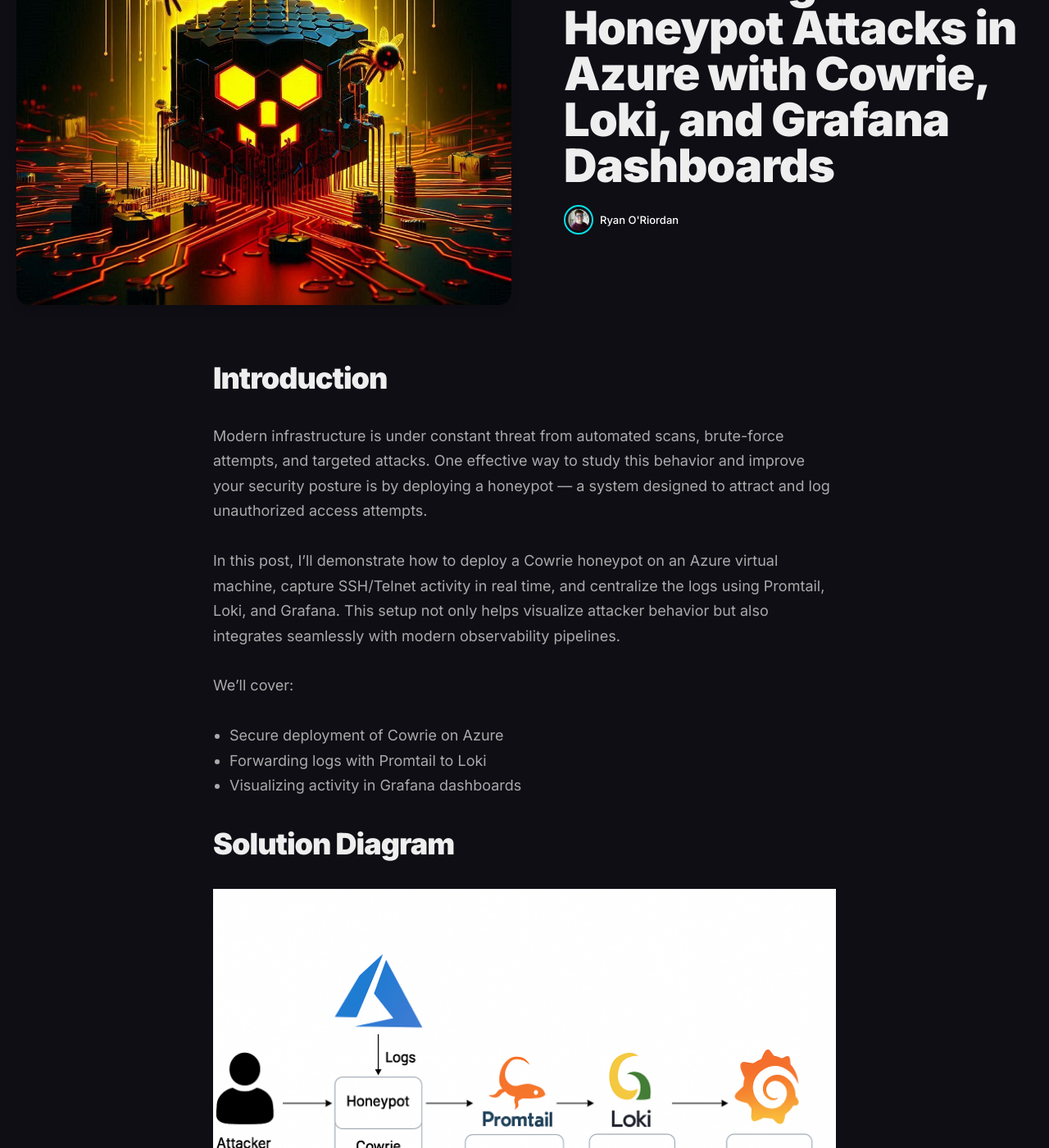
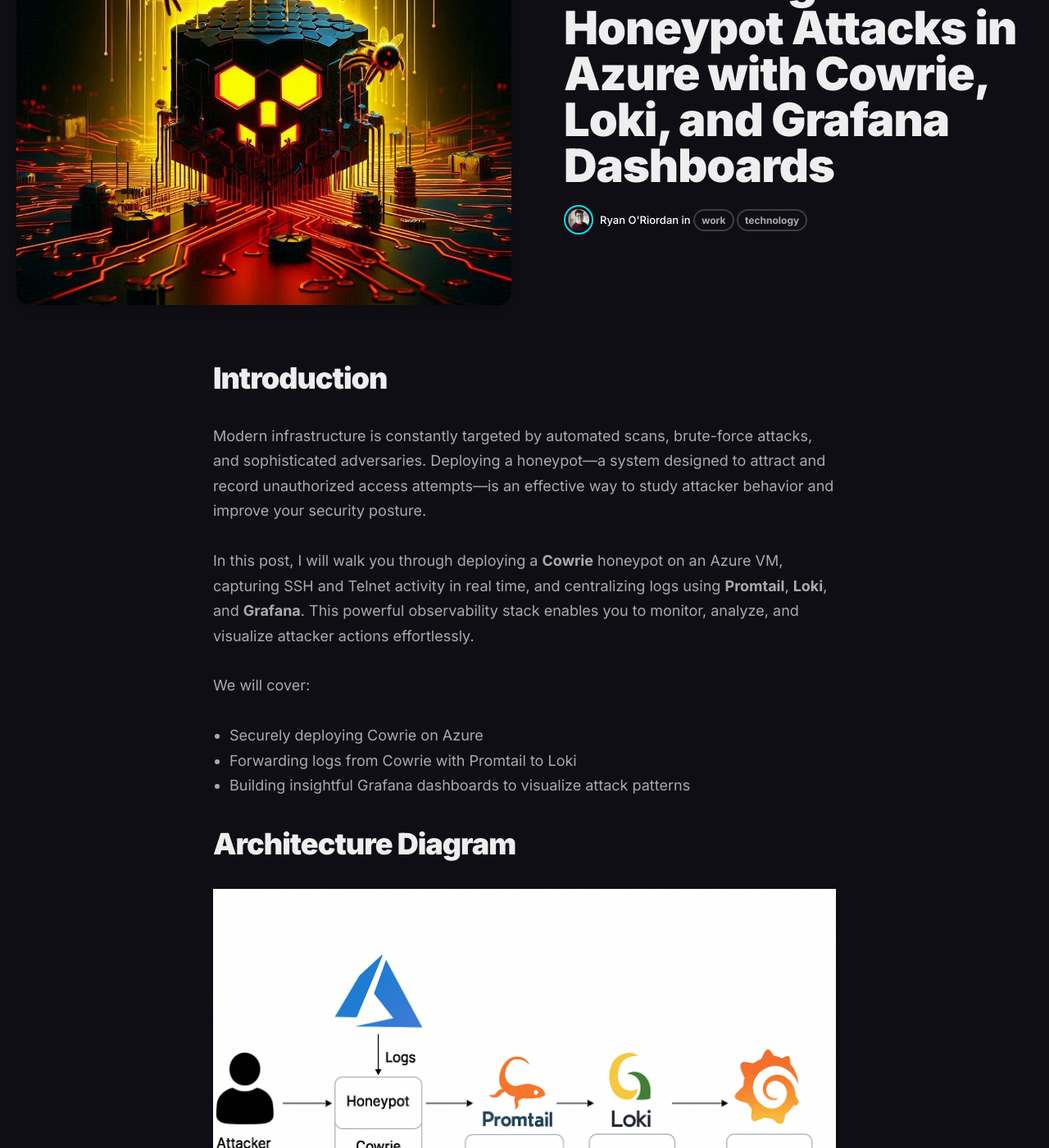
Before and after one commit to Riordz/Riordz.github.io, a Jekyll site: the page built from _posts/2025-07-18-Visualizing-Honeypot-Attacks-in-Azure-with-Cowrie,-Loki,-and-Grafana-Dashboards.markdown, in a window 1280 px wide and 1400 px high, scrolled down 322 px. Shown: the whole window at 82% size. Built offline with Jekyll 4.4.1, drawn with Linux system fonts in a browser that asks for light colours; nearby versions of some CDN libraries; comment, search, counter and statistics services are not loaded; some of the changed text lies outside the part shown.

Commit message:
Edits to Post Again

```diff
--- a/_posts/2025-07-18-Visualizing-Honeypot-Attacks-in-Azure-with-Cowrie,-Loki,-and-Grafana-Dashboards.markdown
+++ b/_posts/2025-07-18-Visualizing-Honeypot-Attacks-in-Azure-with-Cowrie,-Loki,-and-Grafana-Dashboards.markdown
@@ -1,40 +1,41 @@
 ---
 layout: post
-title:  Visualizing Honeypot Attacks in Azure with Cowrie, Loki, and Grafana Dashboards
-description: This post shows how to deploy a secure Cowrie SSH/Telnet honeypot on Azure with Promtail, Loki, and Grafana for log monitoring and analysis.
-date:   2025-07-18 21:01:35 +0300
-image:  '/images/post-1-image1.png'
+title: Visualizing Honeypot Attacks in Azure with Cowrie, Loki, and Grafana Dashboards
+description: A step-by-step guide to deploying a secure Cowrie SSH/Telnet honeypot on Azure, forwarding logs with Promtail and Loki, and visualizing attacker activity in Grafana.
+date: 2025-07-18 21:01:35 +0300
+image: '/images/post-1-image1.png'
+tags: [work, technology]
 ---
 
 # Introduction
 
-Modern infrastructure is under constant threat from automated scans, brute-force attempts, and targeted attacks. One effective way to study this behavior and improve your security posture is by deploying a honeypot — a system designed to attract and log unauthorized access attempts.
+Modern infrastructure is constantly targeted by automated scans, brute-force attacks, and sophisticated adversaries. Deploying a honeypot—a system designed to attract and record unauthorized access attempts—is an effective way to study attacker behavior and improve your security posture.
 
-In this post, I’ll demonstrate how to deploy a Cowrie honeypot on an Azure virtual machine, capture SSH/Telnet activity in real time, and centralize the logs using Promtail, Loki, and Grafana. This setup not only helps visualize attacker behavior but also integrates seamlessly with modern observability pipelines.
+In this post, I will walk you through deploying a **Cowrie** honeypot on an Azure VM, capturing SSH and Telnet activity in real time, and centralizing logs using **Promtail**, **Loki**, and **Grafana**. This powerful observability stack enables you to monitor, analyze, and visualize attacker actions effortlessly.
 
-We’ll cover:
+We will cover:
 
-* Secure deployment of Cowrie on Azure
-* Forwarding logs with Promtail to Loki
-* Visualizing activity in Grafana dashboards
+- Securely deploying Cowrie on Azure
+- Forwarding logs from Cowrie with Promtail to Loki
+- Building insightful Grafana dashboards to visualize attack patterns
 
-# Solution Diagram
+# Architecture Diagram
 
 ![post-1-image2.png]({{site.baseurl}}/images/post-1-image2.png)
-Diagram of Architecture
+*High-level architecture overview*
 
-# NSG Rules
+# Azure NSG Rules
 
-| Name                 | Indicators                 |
-| -------------------- | -------------------------- |
-| Allow\_SSH\_2222     | Port 2222 TCP, Source: Any |
-| Allow\_Telnet\_23    | Port 23 TCP, Source: Any   |
-| Allow\_Loki\_3100    | Port 3100 TCP, Source: Any |
-| Allow\_Grafana\_3000 | Port 3000 TCP, Source: Any |
+| Name                | Details                      |
+|---------------------|------------------------------|
+| Allow_SSH_2222      | TCP port 2222, Source: Any   |
+| Allow_Telnet_23     | TCP port 23, Source: Any     |
+| Allow_Loki_3100     | TCP port 3100, Source: Any   |
+| Allow_Grafana_3000  | TCP port 3000, Source: Any   |
 
 # Install Dependencies
 
-Update system and install prerequisites
+Update your system and install required packages:
 {% highlight bash %}
 sudo apt update && sudo apt upgrade -y
 sudo apt install -y python3 python3-venv python3-pip git curl wget unzip software-properties-common
@@ -53,33 +54,32 @@
 pip install -r requirements.txt
 {% endhighlight %}
 
-Copy sample config files and create directories
+Copy sample configuration files and create necessary directories:
 {% highlight bash %}
 cp etc/cowrie.cfg.dist etc/cowrie.cfg
 cp etc/userdb.example etc/userdb.txt
-mkdir -p var/log/cowrie
-mkdir -p var/lib/cowrie
+mkdir -p var/log/cowrie var/lib/cowrie
 {% endhighlight %}
 
-Configure Cowrie ports (SSH on 2222)
+Edit the Cowrie configuration to change SSH port to 2222:
 {% highlight bash %}
 nano etc/cowrie.cfg
 {% endhighlight %}
 
-Modify in *cowrie.cfg*
+Modify the following section in *cowrie.cfg*:
 {% highlight bash %}
 [ssh]
 listen_endpoints = tcp:2222
 {% endhighlight %}
 
-Start Cowrie honeypot
+Start the Cowrie honeypot:
 {% highlight bash %}
 bin/cowrie start
 {% endhighlight %}
 
 # Install Loki
 
-Download and install Loki binary
+Download and install Loki:
 {% highlight bash %}
 wget https://github.com/grafana/loki/releases/download/v3.5.2/loki-linux-amd64.zip
 unzip loki-linux-amd64.zip
@@ -185,38 +185,40 @@
 sudo apt install grafana -y
 {% endhighlight %}
 
-Enable and start Grafana service
+Enable and start Grafana service:
 {% highlight bash %}
 sudo systemctl enable --now grafana-server
 {% endhighlight %}
 
-Open Grafana UI at http://<your-vm-ip>:3000
+Access Grafana UI at: http://<your-vm-ip>:3000
 
-**Default login:** admin / admin
+**Default login credentials:**
+Username: `admin`
+Password: `admin`
 
 # Configure Loki Datasource in Grafana
 
-In Grafana UI:
+In the Grafana UI:
 
-1. Go to Configuration → Data Sources
-2. Click Add data source
-3. Select Loki
-4. Set URL to http://your-vm-IP:3100
-5. Click Save & Test (should say datasource is working)
+1. Go to **Configuration → Data Sources**
+2. Click **Add data source**
+3. Select **Loki**
+4. Set URL to `http://<your-vm-ip>:3100`
+5. Click **Save & Test** (should confirm datasource is working)
 
 ![3.png]({{site.baseurl}}/images/3.png)
 
-# Example Loki Queries
+# Example Loki Queries for Grafana Panels
 
-| Panel Name           | Panel Type     | Purpose                          | Example Loki Query Snippet                                 |
-|----------------------|----------------|---------------------------------|-----------------------------------------------------------|
-| Total Login Attempts | Stat           | Shows total login attempts count | `count_over_time({filename=~".*cowrie.log"} |= "login attempt" [1h])` |
-| Successful Logins    | Stat           | Count of successful login events | `{filename=~".*cowrie.log"} |= "login attempt [success]"` |
-| Top Usernames        | Table          | List usernames by login attempts | `sum by (user) (count_over_time({filename=~".*cowrie.log"} | pattern "<_> login attempt [<result>] for user <user> from <_>" [1h]))` |
-| Active Sessions      | Time series    | Number of active sessions over time | `count_over_time({filename=~".*cowrie.log"} |= "New connection" [5m])` and `count_over_time({filename=~".*cowrie.log"} |= "Session Closed" [5m])` |
-| Command Executions   | Table or Logs  | Show commands executed by attackers | `{filename=~".*cowrie.log"} |= "CMD"`                     |
-| Failed Logins        | Stat or Table  | Count or list of failed login attempts | `{filename=~".*cowrie.log"} |= "login attempt [failed]"` |
+| Panel Name           | Panel Type   | Purpose                          | Example Loki Query                                           |
+|----------------------|--------------|---------------------------------|-------------------------------------------------------------|
+| Total Login Attempts  | Stat         | Count total login attempts       | `count_over_time({filename=~".*cowrie.log"} |= "login attempt" [1h])` |
+| Successful Logins     | Stat         | Count successful logins          | `{filename=~".*cowrie.log"} |= "login attempt [success]"`   |
+| Top Usernames        | Table        | List usernames by login attempts | `sum by (user) (count_over_time({filename=~".*cowrie.log"} | pattern "<_> login attempt [<result>] for user <user> from <_>" [1h]))` |
+| Active Sessions       | Time series  | Sessions open/closed over time   | `count_over_time({filename=~".*cowrie.log"} |= "New connection" [5m])` and `count_over_time({filename=~".*cowrie.log"} |= "Session Closed" [5m])` |
+| Command Executions    | Table/Logs   | Commands executed by attackers   | `{filename=~".*cowrie.log"} |= "CMD"`                       |
+| Failed Logins         | Stat/Table   | Count or list of failed logins   | `{filename=~".*cowrie.log"} |= "login attempt [failed]"`   |
 
-# Result
+# Final Result
 
 ![4.png]({{site.baseurl}}/images/4.png)
```
Also changed, not shown: other parts of _posts/2025-07-18-Visualizing-Honeypot-Attacks-in-Azure-with-Cowrie,-Loki,-and-Grafana-Dashboards.markdown (+8 -8 lines).
